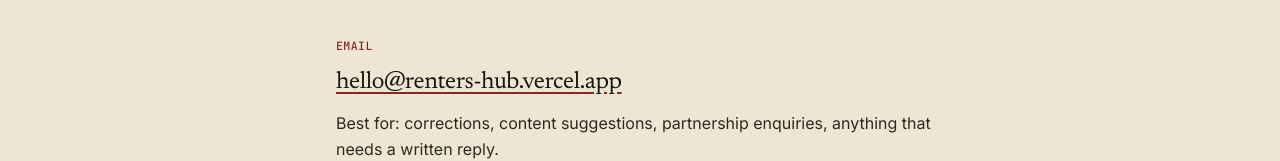
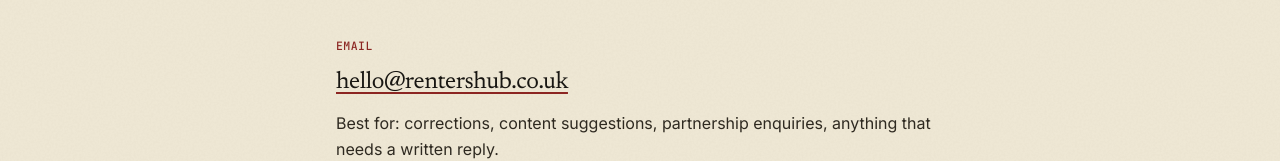
Before and after one commit to JVD-BOT/renters-hub, a Next.js app: page /contact in a window 1280 px wide. Shown: the part 477-638 px from the top of the page. Built offline with nearby package versions, Linux system fonts and the light colour scheme.

Commit message:
Migrate all references from renters-hub.vercel.app to rentershub.co.uk

```diff
--- a/app/contact/page.tsx
+++ b/app/contact/page.tsx
@@ -35,10 +35,10 @@ export default function Page() {
         <section>
           <p className="meta text-brick mb-3">Email</p>
           <a
-            href="mailto:hello@renters-hub.vercel.app"
+            href="mailto:hello@rentershub.co.uk"
             className="display text-2xl text-ink underline underline-offset-4 decoration-brick decoration-2 hover:bg-brick-soft"
           >
-            hello@renters-hub.vercel.app
+            hello@rentershub.co.uk
           </a>
           <p className="text-ink-soft mt-3 leading-relaxed">
             Best for: corrections, content suggestions, partnership
--- a/app/layout.tsx
+++ b/app/layout.tsx
@@ -27,7 +27,7 @@ const jetbrains = JetBrains_Mono({
 });
 
 export const metadata: Metadata = {
-  metadataBase: new URL("https://renters-hub.vercel.app"),
+  metadataBase: new URL("https://rentershub.co.uk"),
   title: {
     default: "Renters Hub — A pamphlet for the Renters' Rights Act 2025",
     template: "%s · Renters Hub",
@@ -47,7 +47,7 @@ export const metadata: Metadata = {
   openGraph: {
     type: "website",
     locale: "en_GB",
-    url: "https://renters-hub.vercel.app",
+    url: "https://rentershub.co.uk",
     siteName: "Renters Hub",
     title: "Renters Hub — A pamphlet for the Renters' Rights Act 2025",
     description: "Plain-English guides and free tools for private renters in England.",
--- a/app/robots.ts
+++ b/app/robots.ts
@@ -3,6 +3,6 @@ import type { MetadataRoute } from "next";
 export default function robots(): MetadataRoute.Robots {
   return {
     rules: { userAgent: "*", allow: "/" },
-    sitemap: "https://renters-hub.vercel.app/sitemap.xml",
+    sitemap: "https://rentershub.co.uk/sitemap.xml",
   };
 }
--- a/app/sitemap.ts
+++ b/app/sitemap.ts
@@ -1,6 +1,6 @@
 import type { MetadataRoute } from "next";
 
-const BASE = "https://renters-hub.vercel.app";
+const BASE = "https://rentershub.co.uk";
 
 export default function sitemap(): MetadataRoute.Sitemap {
   const now = new Date("2026-05-27");
```
Also changed, not shown: 1 other file (tests, documents, lock files or other folders).
